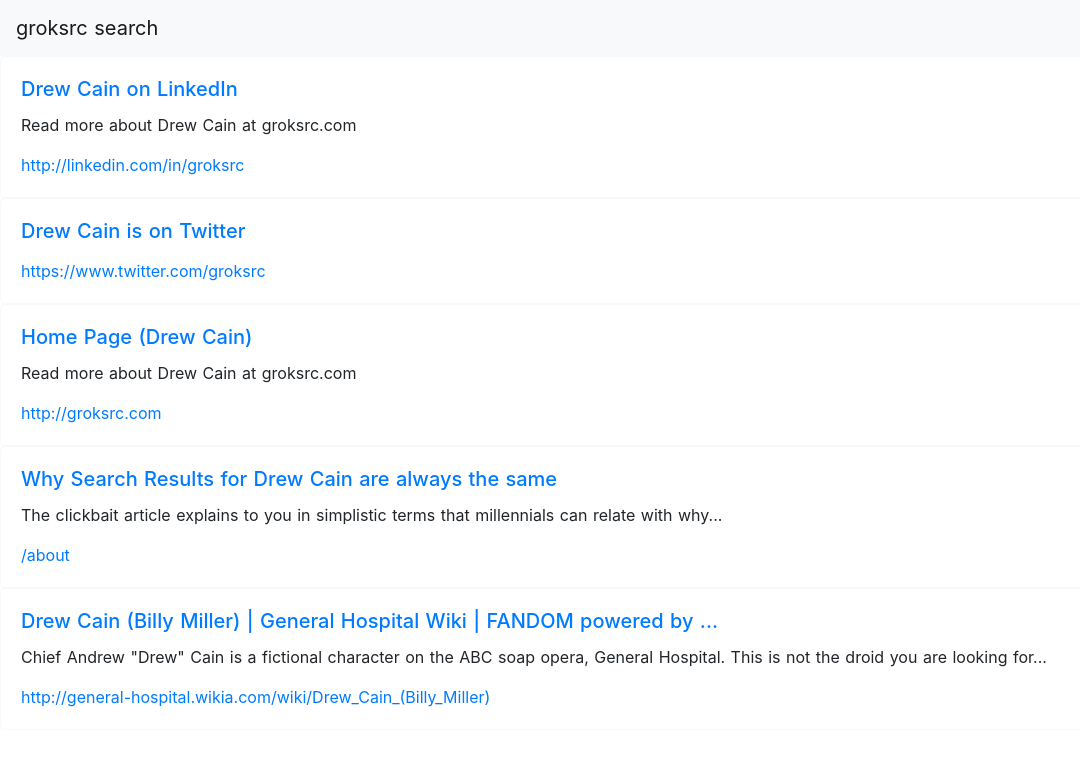
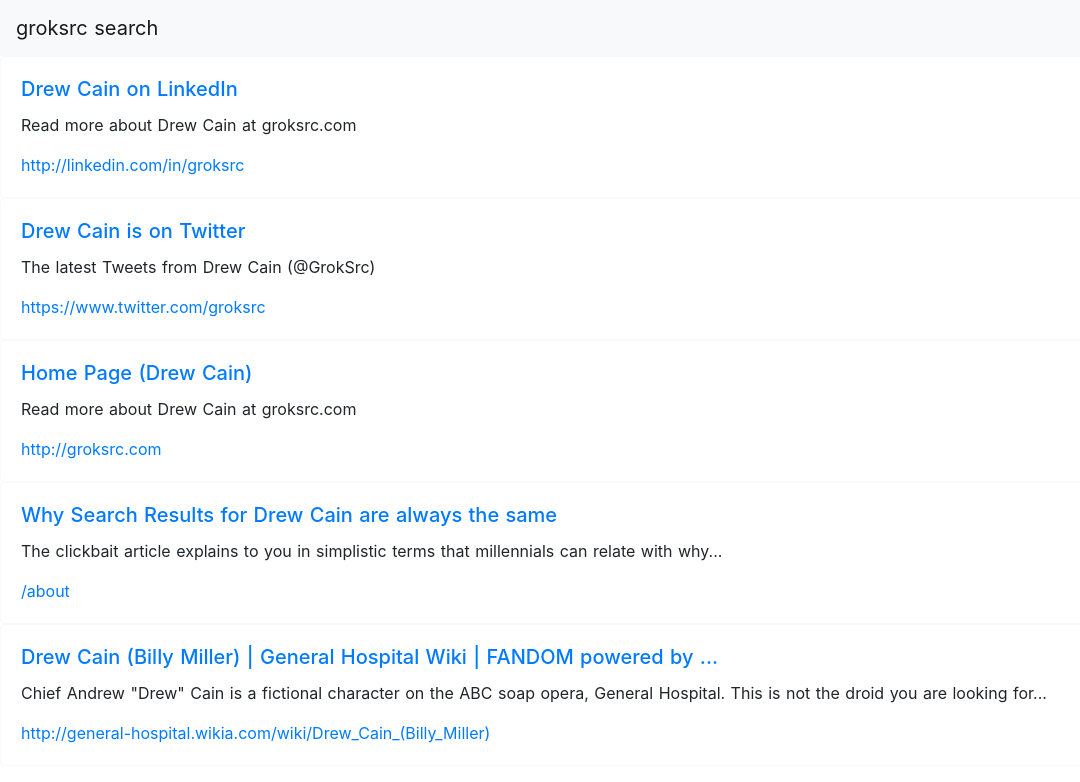
Before and after one commit to groksrc/groksrc-search, a Nuxt app: page /results in a window 1280 px wide. Shown: the top 782 px of the page, without its empty margins (0-1080 px from the left). Built offline with nearby package versions, Linux system fonts and the light colour scheme.

Commit message:
more content

```diff
--- a/pages/results.vue
+++ b/pages/results.vue
@@ -25,7 +25,7 @@
         },
         {
           title: "Drew Cain is on Twitter",
-          desc: "",
+          desc: "The latest Tweets from Drew Cain (@GrokSrc)",
           url: "https://www.twitter.com/groksrc"
         },
         {
```
